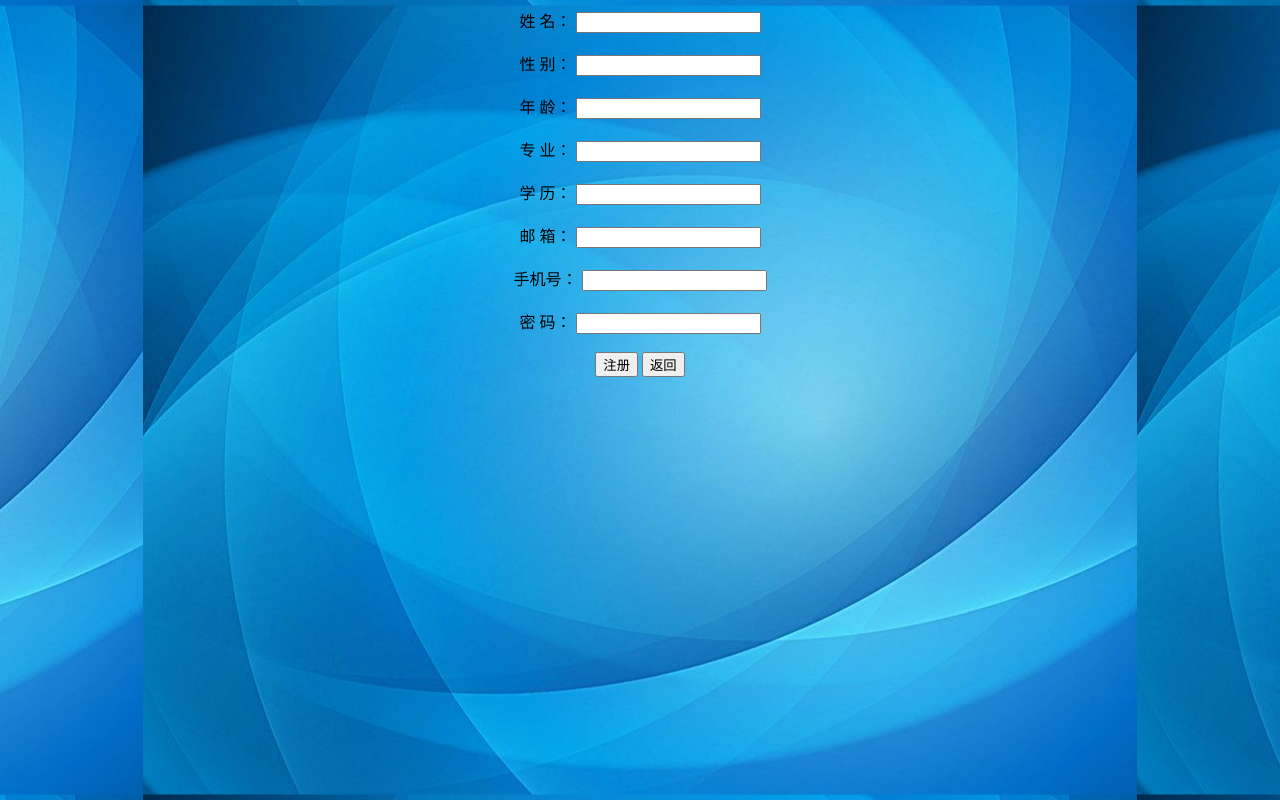
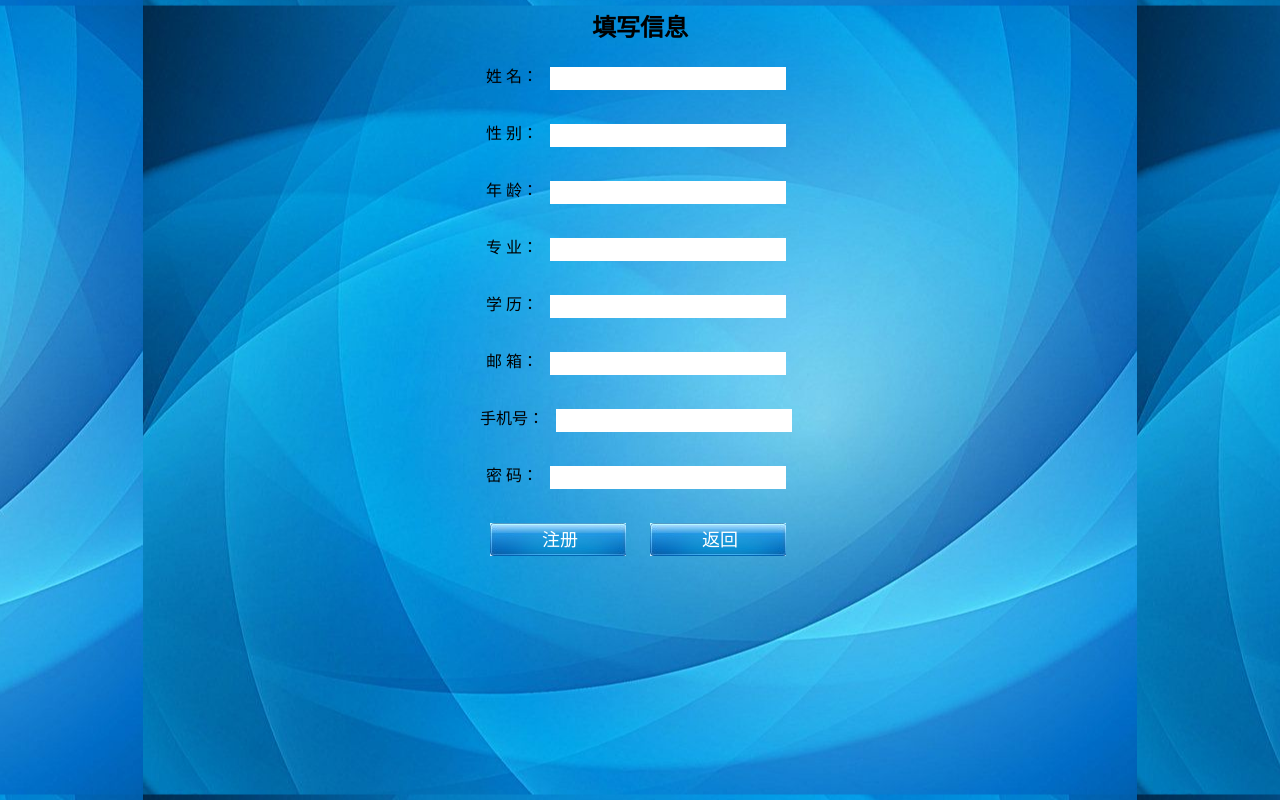
Before and after one commit to longwayya/talentRecruitmentSystem, a PHP site: page /SignIn-personal.php in a window 1280 px wide. Run offline with PHP 8.4, Linux system fonts and the light colour scheme.

Commit message:
修改界面

```diff
--- a/SignIn-personal.php
+++ b/SignIn-personal.php
@@ -2,10 +2,16 @@
 <head>
  <meta charset="UTF-8">
  <title>个人注册</title>
- <style>       body{text-align:center}     </style>
+ <style>       body{text-align:center}
+img{border:0px;vertical-align:middle;padding:0;margin:0}
+input, button{font-family:"Arial", "Tahoma", "微软雅黑", "雅黑";border:0;
+vertical-align:middle;margin:8px;line-height:18px;font-size:18px}
+.btn{width:140px;height:36px;background:url("1.1.jpg") no-repeat left top;color:#FFF;padding-bottom:4px}
+ </style>
 </head>
 <body style="background-image:url(2.jpg);background-position:center;">
 <form action="" method="POST" name="myform" onsubmit="return check()">
+<h1 style="font-size:x-large">填写信息</h1>
 姓  名：
 <input type="text" name="Gname"><br/><br/>
 性  别：
@@ -23,9 +29,9 @@
 密  码：
 <input type="text" name="Gpassword"><br/><br/>
 
-<input class="login" type="submit" value="注册" name="login1">
+<input class="btn" type="submit" value="注册" name="login1">
 
-<input class="login" type="submit" value="返回" name="login2">
+<input class="btn" type="submit" value="返回" name="login2">
 </form>
 <?php
 if(isset($_POST['login1'])){
```
